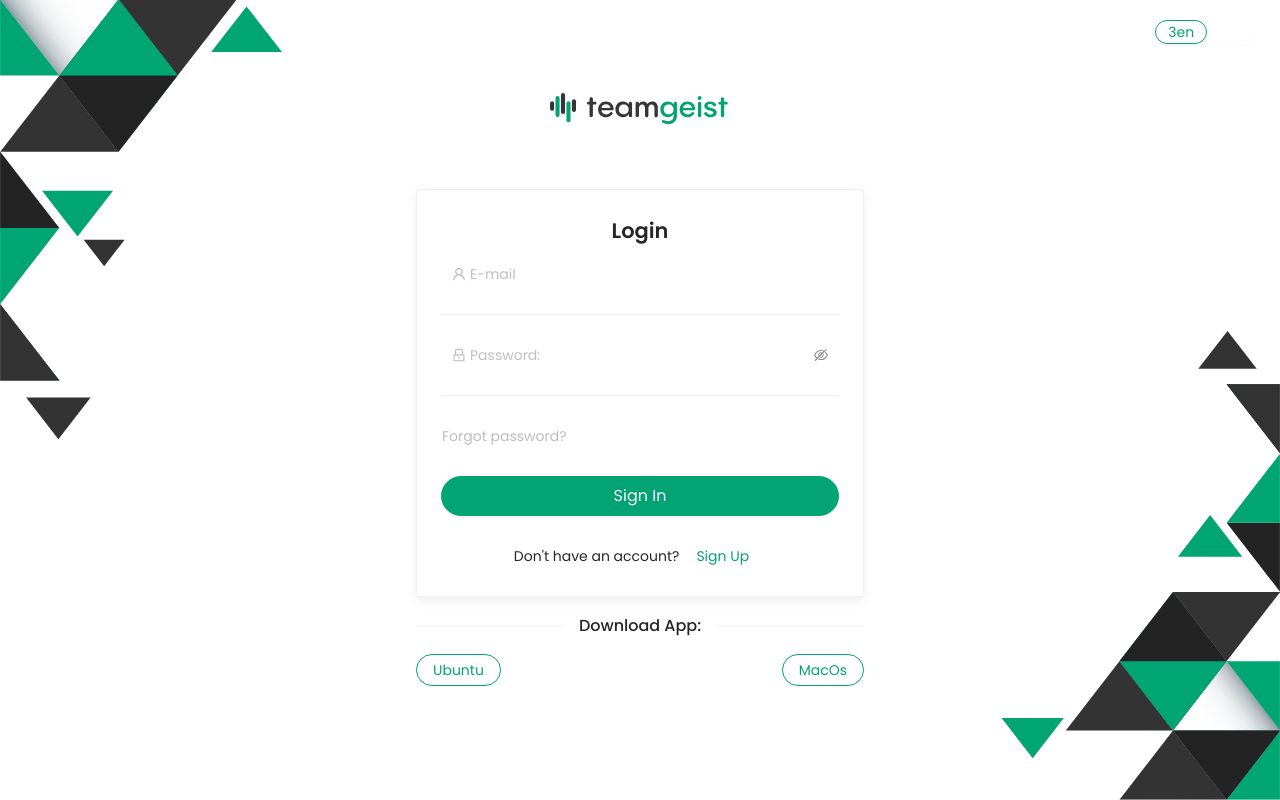
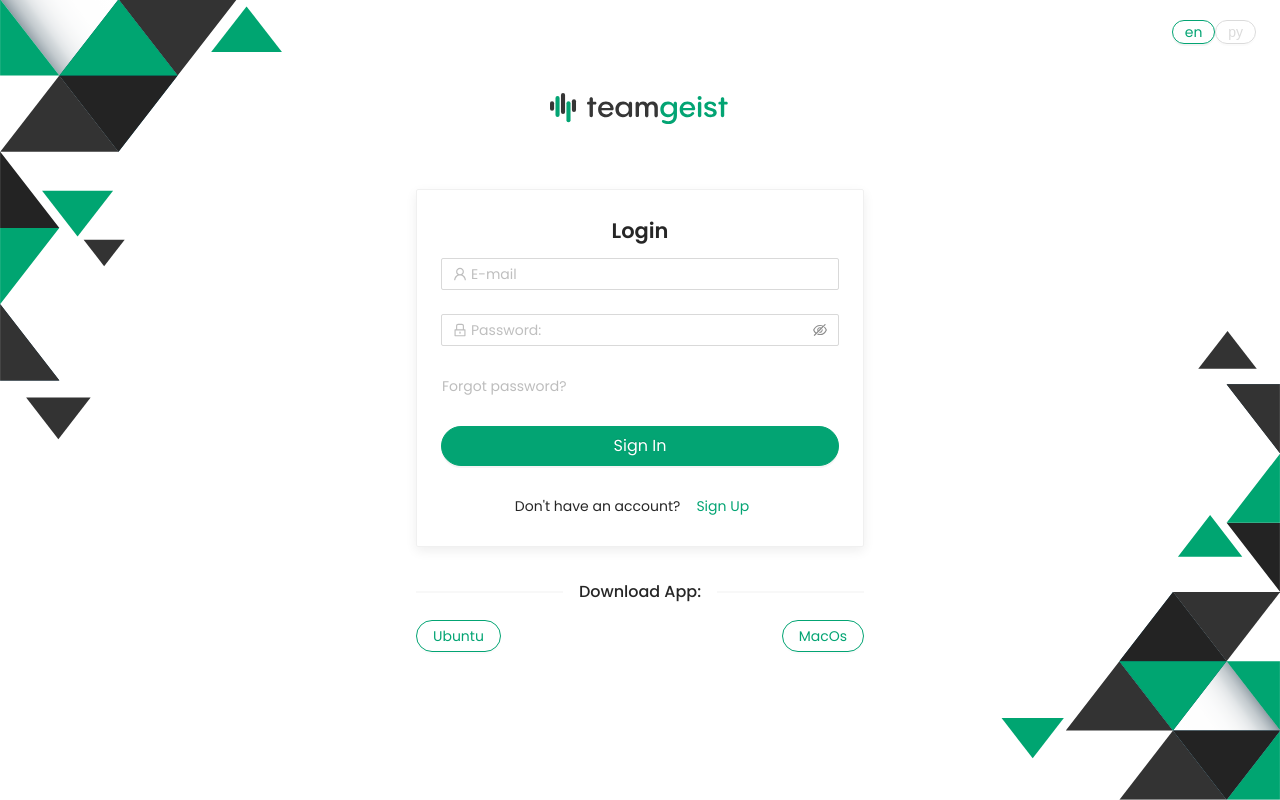
Before and after one commit to zagliadov/teamgeist-web, a React (Create React App) app in the folder client/: page /login in a window 1280 px wide. Built offline with nearby package versions, Linux system fonts and the light colour scheme.

Commit message:
add fixed position for background images, return default style for inputs, delete dividers, customize lang buttons with submited design

```diff
--- a/client/src/components/Login/Login.tsx
+++ b/client/src/components/Login/Login.tsx
@@ -10,8 +10,6 @@ import logo from '../Logo/logo.svg';
 import '../../i18n';
 import './login.sass';
 
-const FOOTER_DESCRIPTION: string = 'FaceIt - 2022';
-const VERSION = '10 1.53';
 
 const lngs: any = {
   en: { nativeName: 'en' },
@@ -20,7 +18,7 @@ const lngs: any = {
 
 const Login: FC = () => {
   const { t, i18n } = useTranslation();
-  const { Footer, Content } = Layout;
+  const { Content } = Layout;
   const [loading, setLoading] = useState<boolean>(false);
   const [, setAuth] = useContext(AuthContext);
   const [user] = useContext(UserContext);
@@ -64,20 +62,17 @@ const Login: FC = () => {
       <div className="background-part-1" />
       <div className="background-part-2" />
       <PageHeader
-        // title={<img src={logo} className='Logo' />}
         className='text-center transparent'
-        // ghost={true}
         extra={
-          <div>
+          <div className='lang-buttons'>
             {Object.keys(lngs).map((lng) => (
               <Button
-              // style={{boxShadow: "0px 0px 4px rgba(0, 0, 0, 0.2)"}}
               key={lng}
               type={i18n.resolvedLanguage === lng ? 'primary' : 'default' }
               ghost
               size="small"
               shape="round"
-              onClick={() => i18n.changeLanguage(lng)}>3
+              onClick={() => i18n.changeLanguage(lng)}>
               {lngs[lng].nativeName}
               </Button>
             ))}
@@ -92,7 +87,8 @@ const Login: FC = () => {
         <Layout className='white_content'>
           <Content style={{
             width: '35%',
-            margin:'6vh'
+            margin:'6vh',
+            backgroundColor: "#ffffff"
             }}>
             <Card style={{
               boxShadow: "0px 4px 12px rgba(0, 0, 0, 0.07)",
@@ -110,33 +106,29 @@ const Login: FC = () => {
               >
                 <Form.Item
                   name="e-mail"
-                  style={{borderBottom: "line-width"}}
-                  // label={t('logInForm.eMail')}
                   rules={[{ required: true, message: t('logInForm.PleaseInputYourEmail') }]}
                 >
                   <Input
-                  bordered={false}
                   prefix={<UserOutlined style={{ color: "#BDBDBD"}} />}
                   placeholder={t('logInForm.eMail')}
                   />
                 </Form.Item>
-                <Divider/>
 
                 <Form.Item
-                  // label={t('logInForm.pswrd')}
                   name="password"
                   rules={[{ required: true, message: t('logInForm.pswrdMessage') }]}
                 >
                   <Input.Password
-                  bordered={false}
+                  // bordered={false}
                   prefix={<LockOutlined style={{ color: "#BDBDBD"}} />}
                   placeholder={t('logInForm.pswrd')}
                   />
                 </Form.Item>
-                <Divider/>
 
                 <Form.Item>
-                  <Button type='link' style={{padding: 0}} onClick={() => {
+                  <Button type='link'
+                  style={{padding: 0}}
+                  onClick={() => {
                     navigate('/reset_password')
                   }}>{t('logInForm.forgotPswrd')}
                   </Button>
@@ -164,7 +156,6 @@ const Login: FC = () => {
                     <span>{t('logInForm.DontHaveAnAccount')}</span>
                     <Button
                     type='link'
-                    shape='round'
                     style={{color: "#03A473"}}
                     onClick={() => {
                       navigate('/registration')
@@ -177,7 +168,7 @@ const Login: FC = () => {
               </Form>
             </Card>
 
-            <Divider>Download App:</Divider>
+            <Divider style={{ marginTop: "4vh" }}>Download App:</Divider>
 
           <Row
           justify='space-between'
@@ -189,6 +180,9 @@ const Login: FC = () => {
               color: '#03A473',
               border: '1px solid #03A473',
             }}
+            onClick={() => {
+              console.log("download Ubuntu")
+            }}
             >
               Ubuntu
             </Button>
@@ -198,6 +192,9 @@ const Login: FC = () => {
             style={{
               color: '#03A473',
               border: '1px solid #03A473',
+            }}
+            onClick={() => {
+              console.log("download MacOs")
             }}
             >
               MacOs
--- a/client/src/components/Login/login.sass
+++ b/client/src/components/Login/login.sass
@@ -9,11 +9,10 @@ body
     background-image: url(../Images/teamgeist_angle_2.svg)
     background-position: top left
     height: 60vh
-    position: absolute
+    position: fixed
     top: 0
     right: 0
     left: 0
-    bottom: 0
     background-repeat: no-repeat
 
 .background-part-2
@@ -21,7 +20,7 @@ body
     background-position: bottom right
     margin-top: auto
     height: 60vh
-    position: absolute
+    position: fixed
     right: 0
     left: 0
     bottom: 0
@@ -32,6 +31,12 @@ body
     max-width: 100%
     width: 180px
 
+.lang-buttons
+
+        .ant-btn-default
+            color: #DBDBDB
+            border-color: #DBDBDB
+
 .header-layout
     margin: auto
 
@@ -39,7 +44,7 @@ body
     display: flex
     flex-direction: column
     align-items: center
-    background: #ffffff
+    background-color: #ffffff
 
 .transparent
     background-color: transparent
```
